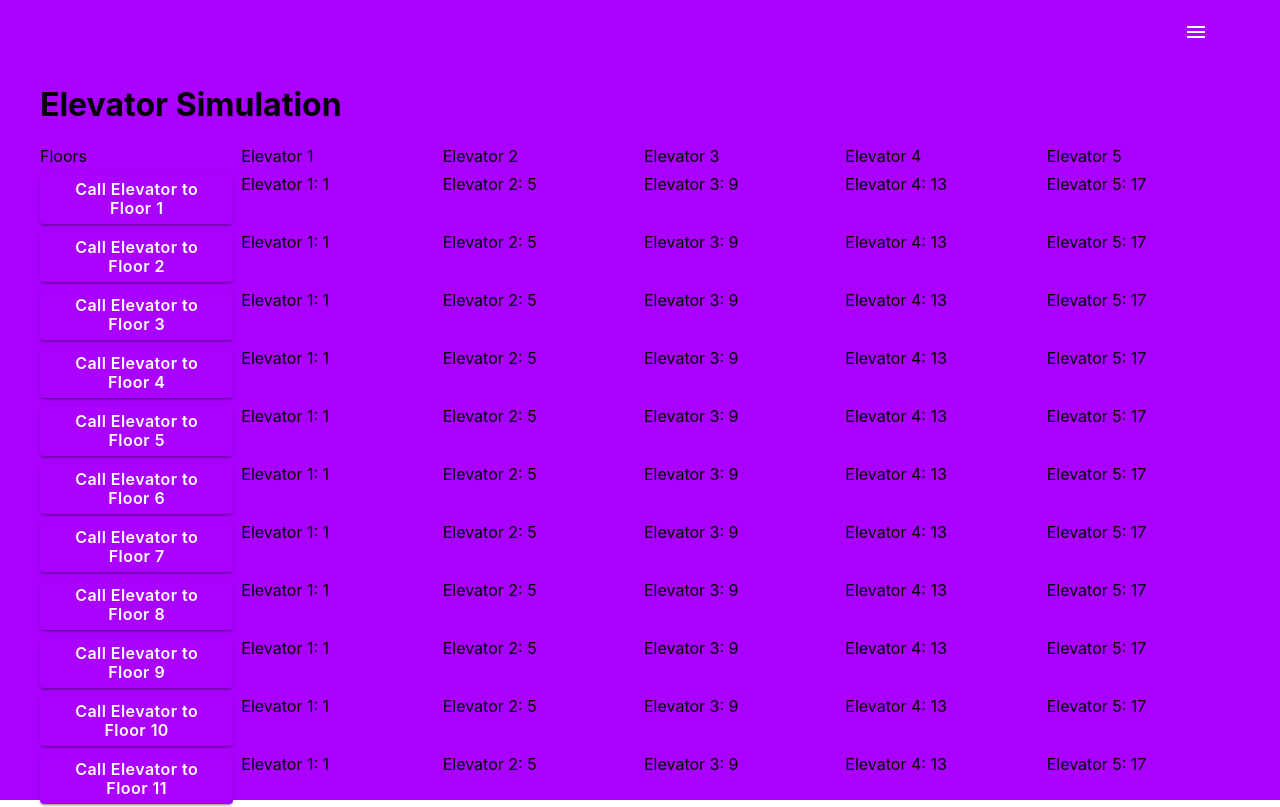
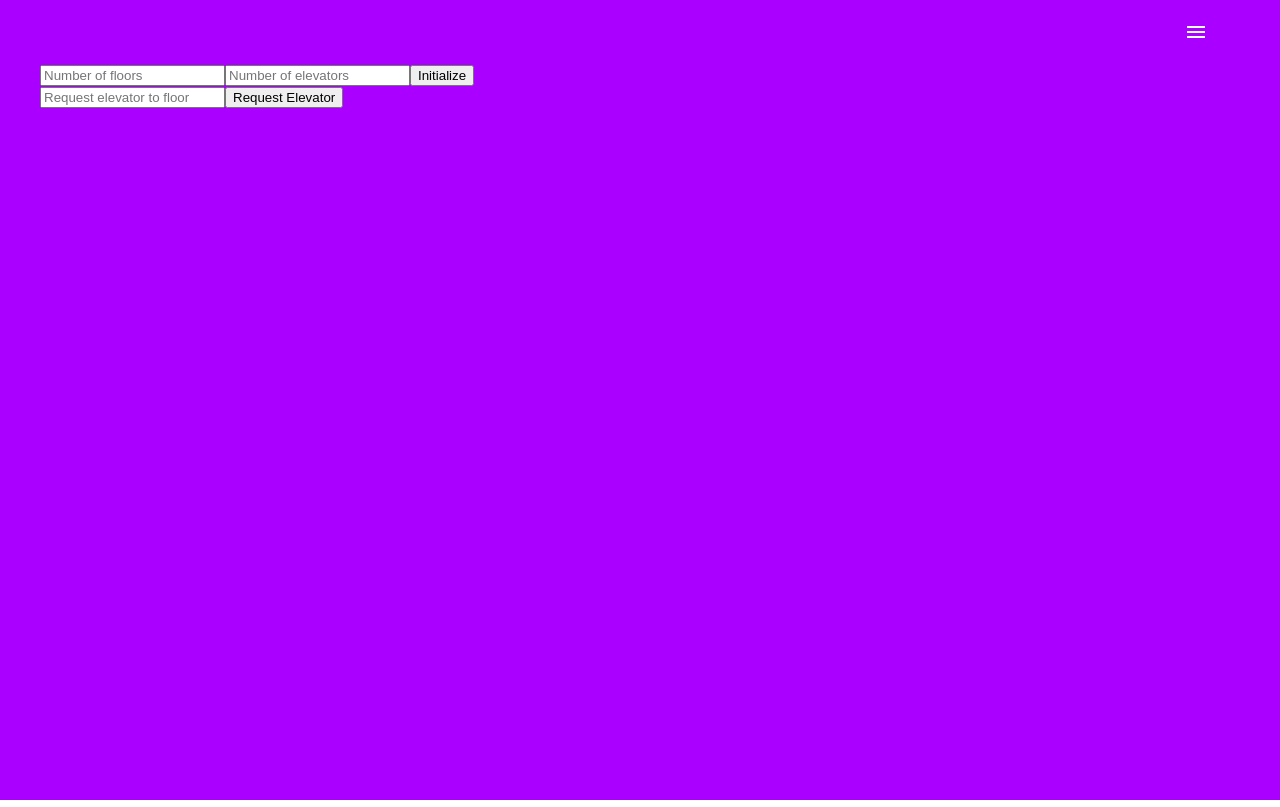
Before and after one commit to kindofclever/pfuchs, a React (Create React App) app: page /elevators in a window 1280 px wide. Shown: the top 807 px of the page. Built offline with nearby package versions, Linux system fonts and the light colour scheme.

Commit message:
working on elevators

```diff
--- a/package.json
+++ b/package.json
@@ -15,6 +15,7 @@
     "@types/react": "^18.2.21",
     "@types/react-dom": "^18.2.7",
     "@types/react-router-dom": "^5.3.3",
+    "axios": "^1.5.0",
     "framer-motion": "^10.16.1",
     "lodash": "^4.17.21",
     "react": "^18.2.0",
--- a/src/containers/Elevators/ElevatorSimulation.tsx
+++ b/src/containers/Elevators/ElevatorSimulation.tsx
@@ -1,139 +1,73 @@
-import { FC, useState } from 'react';
-import { Grid, Button } from '@mui/material';
-import React from 'react';
+// ElevatorSimulation.tsx
 
-type ElevatorState = {
+import React, { useState } from 'react';
+import axios from 'axios';
+import InitializationForm from './components/InitializationForm';
+import ElevatorDisplay from './components/ElevatorDisplay';
+import RequestElevatorForm from './components/RequestElevatorForm';
+
+export type ElevatorType = {
+  id: number;
   currentFloor: number;
-  direction: 'up' | 'down' | 'stationary';
+  status: 'idle' | 'doorOpen';
 };
 
-const Floor: FC<{
-  floorNumber: number;
-  callElevator: (floor: number) => void;
-}> = ({ floorNumber, callElevator }) => {
-  return (
-    <Button
-      variant='contained'
-      onClick={() => callElevator(floorNumber)}
-    >
-      Call Elevator to Floor {floorNumber}
-    </Button>
-  );
-};
+const ElevatorSimulation: React.FC = () => {
+  const [floors, setFloors] = useState<number>(0);
+  const [elevators, setElevators] = useState<ElevatorType[]>([]);
 
-const Elevator: FC<{ currentFloor: number; elevatorNumber: number }> = ({
-  currentFloor,
-  elevatorNumber,
-}) => {
-  return (
-    <div>
-      Elevator {elevatorNumber}: {currentFloor}
-    </div>
-  );
-};
-
-const distributeElevatorsAcrossFloors = (
-  numOfElevators: number,
-  numOfFloors: number
-): ElevatorState[] => {
-  const interval = Math.ceil(numOfFloors / numOfElevators);
-  return Array.from({ length: numOfElevators }, (_, index) => {
-    return {
-      currentFloor: Math.min(index * interval + 1, numOfFloors),
-      direction: 'stationary',
-    } as ElevatorState;
-  });
-};
-
-const ElevatorSimulation: FC = () => {
-  const numOfFloors = 20;
-  const numOfElevators = 5;
-
-  const [elevators, setElevators] = useState<ElevatorState[]>(
-    distributeElevatorsAcrossFloors(numOfElevators, numOfFloors)
-  );
-
-  const getClosestElevator = (floor: number): number => {
-    let minDistance = numOfFloors + 1;
-    let bestElevatorIndex = -1;
-
-    elevators.forEach((elevator, index) => {
-      const distance = Math.abs(elevator.currentFloor - floor);
-      if (
-        distance < minDistance &&
-        (elevator.direction === 'stationary' ||
-          (elevator.direction === 'up' && elevator.currentFloor < floor) ||
-          (elevator.direction === 'down' && elevator.currentFloor > floor))
-      ) {
-        bestElevatorIndex = index;
-        minDistance = distance;
+  const handleInitialization = async (
+    floors: number,
+    numOfElevators: number
+  ) => {
+    try {
+      const response = await axios.post('http://localhost:3005/initialize', {
+        floors,
+        numOfElevators,
+      });
+      if (response.status === 200) {
+        setFloors(floors);
+        const elevatorStatus = await axios.get(
+          'http://localhost:3005/elevator-status'
+        );
+        setElevators(elevatorStatus.data);
+      } else {
+        console.error('Initialization failed:', response.data);
       }
-    });
-
-    return bestElevatorIndex;
+    } catch (error) {
+      console.error('Error initializing elevator system:', error);
+    }
   };
 
-  const callElevator = (floor: number) => {
-    const closestElevatorIndex = getClosestElevator(floor);
-    const newElevators = [...elevators];
-    newElevators[closestElevatorIndex] = {
-      ...newElevators[closestElevatorIndex],
-      direction:
-        floor > newElevators[closestElevatorIndex].currentFloor ? 'up' : 'down',
-      currentFloor: floor,
-    };
-    setElevators(newElevators);
+  const handleRequest = async (floor: number) => {
+    try {
+      const response = await axios.post(
+        'http://localhost:3005/request-elevator',
+        {
+          floor,
+        }
+      );
+      if (response.status === 200) {
+        const elevatorStatus = await axios.get(
+          'http://localhost:3005/elevator-status'
+        );
+        setElevators(elevatorStatus.data);
+      } else {
+        console.error('Elevator request failed:', response.data);
+      }
+    } catch (error) {
+      console.error('Error requesting elevator:', error);
+    }
   };
 
   return (
     <div>
-      <h1>Elevator Simulation</h1>
-      <Grid
-        container
-        spacing={1}
-      >
-        <Grid
-          item
-          xs={2}
-        >
-          Floors
-        </Grid>
-        {Array.from({ length: numOfElevators }).map((_, i) => (
-          <Grid
-            key={i}
-            item
-            xs={2}
-          >
-            Elevator {i + 1}
-          </Grid>
-        ))}
-
-        {Array.from({ length: numOfFloors }).map((_, i) => (
-          <React.Fragment key={i}>
-            <Grid
-              item
-              xs={2}
-            >
-              <Floor
-                floorNumber={i + 1}
-                callElevator={callElevator}
-              />
-            </Grid>
-            {Array.from({ length: numOfElevators }).map((_, j) => (
-              <Grid
-                key={j}
-                item
-                xs={2}
-              >
-                <Elevator
-                  elevatorNumber={j + 1}
-                  currentFloor={elevators[j].currentFloor}
-                />
-              </Grid>
-            ))}
-          </React.Fragment>
-        ))}
-      </Grid>
+      <InitializationForm onInitialize={handleInitialization} />
+      <ElevatorDisplay
+        floors={floors}
+        elevators={elevators}
+      />
+      <RequestElevatorForm onRequest={handleRequest} />
     </div>
   );
 };
--- /dev/null
+++ b/src/containers/Elevators/components/ElevatorDisplay.tsx
@@ -0,0 +1,46 @@
+import React from 'react';
+
+type ElevatorType = {
+  id: number;
+  currentFloor: number;
+  status: 'idle' | 'doorOpen';
+};
+
+type ElevatorDisplayProps = {
+  floors: number;
+  elevators: ElevatorType[];
+};
+
+const Elevator: React.FC<{ elevator: ElevatorType }> = ({ elevator }) => (
+  <div>
+    Elevator {elevator.id} on floor {elevator.currentFloor}
+  </div>
+);
+
+const ElevatorDisplay: React.FC<ElevatorDisplayProps> = ({
+  floors,
+  elevators,
+}) => (
+  <div>
+    {Array.from({ length: floors }).map((_, index) => {
+      const floorNumber = floors - index;
+      const elevatorsOnFloor = elevators.filter(
+        (e) => e.currentFloor === floorNumber
+      );
+
+      return (
+        <div key={index}>
+          Floor {floorNumber}
+          {elevatorsOnFloor.map((elevator) => (
+            <Elevator
+              key={elevator.id}
+              elevator={elevator}
+            />
+          ))}
+        </div>
+      );
+    })}
+  </div>
+);
+
+export default ElevatorDisplay;
--- /dev/null
+++ b/src/containers/Elevators/components/InitializationForm.tsx
@@ -0,0 +1,32 @@
+import React, { useState } from 'react';
+
+type InitializationFormProps = {
+  onInitialize: (floors: number, elevators: number) => void;
+};
+
+const InitializationForm = ({ onInitialize }: InitializationFormProps) => {
+  const [floors, setFloors] = useState('');
+  const [elevators, setElevators] = useState('');
+
+  const handleSubmit = () => {
+    onInitialize(Number(floors), Number(elevators));
+  };
+
+  return (
+    <div>
+      <input
+        value={floors}
+        onChange={(e) => setFloors(e.target.value)}
+        placeholder='Number of floors'
+      />
+      <input
+        value={elevators}
+        onChange={(e) => setElevators(e.target.value)}
+        placeholder='Number of elevators'
+      />
+      <button onClick={handleSubmit}>Initialize</button>
+    </div>
+  );
+};
+
+export default InitializationForm;
--- /dev/null
+++ b/src/containers/Elevators/components/RequestElevatorForm.tsx
@@ -0,0 +1,28 @@
+import React, { useState } from 'react';
+
+type RequestElevatorFormProps = {
+  onRequest: (floor: number) => void;
+};
+
+const RequestElevatorForm: React.FC<RequestElevatorFormProps> = ({
+  onRequest,
+}) => {
+  const [floor, setFloor] = useState<string>('');
+
+  const handleSubmit = () => {
+    onRequest(Number(floor));
+  };
+
+  return (
+    <div>
+      <input
+        value={floor}
+        onChange={(e) => setFloor(e.target.value)}
+        placeholder='Request elevator to floor'
+      />
+      <button onClick={handleSubmit}>Request Elevator</button>
+    </div>
+  );
+};
+
+export default RequestElevatorForm;
```
Also changed, not shown: src/containers/Elevators/components/Elevator.tsx (added, +18 -0 lines), 1 other file (tests, documents, lock files or other folders).
